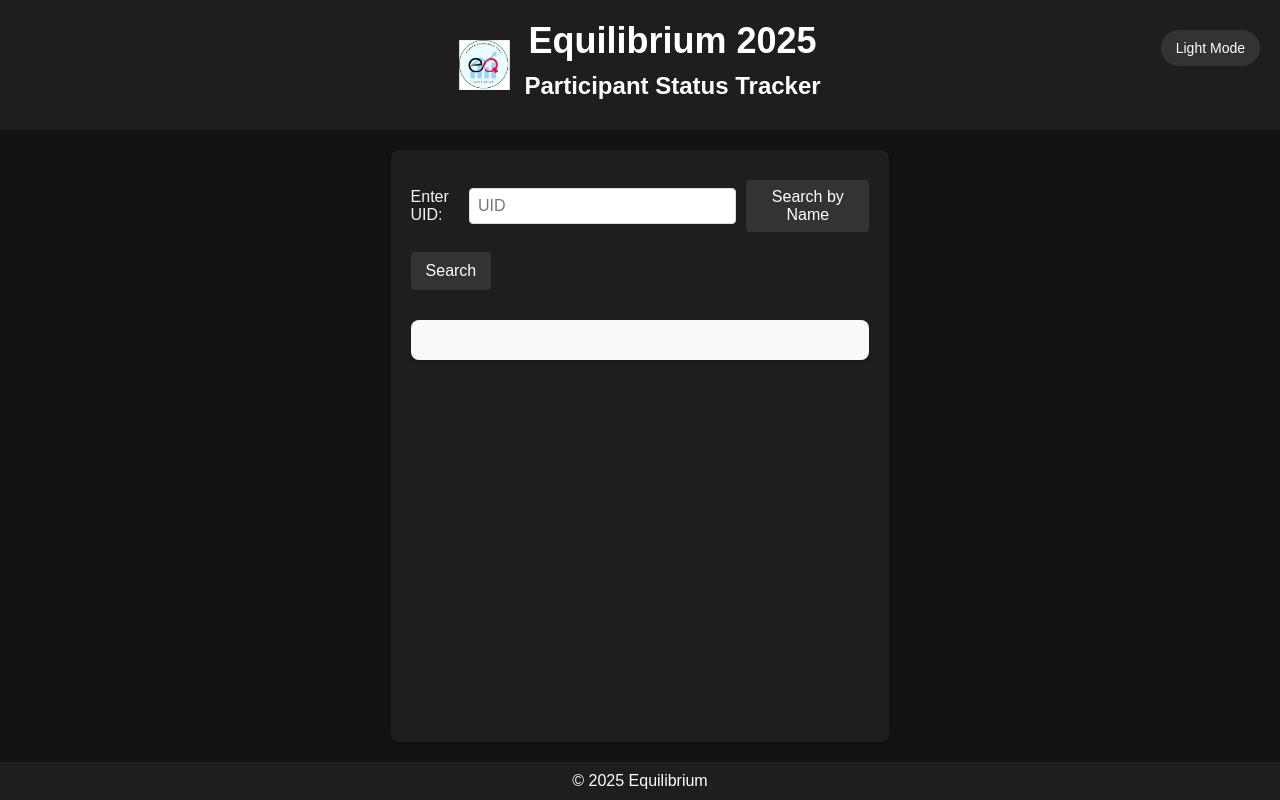
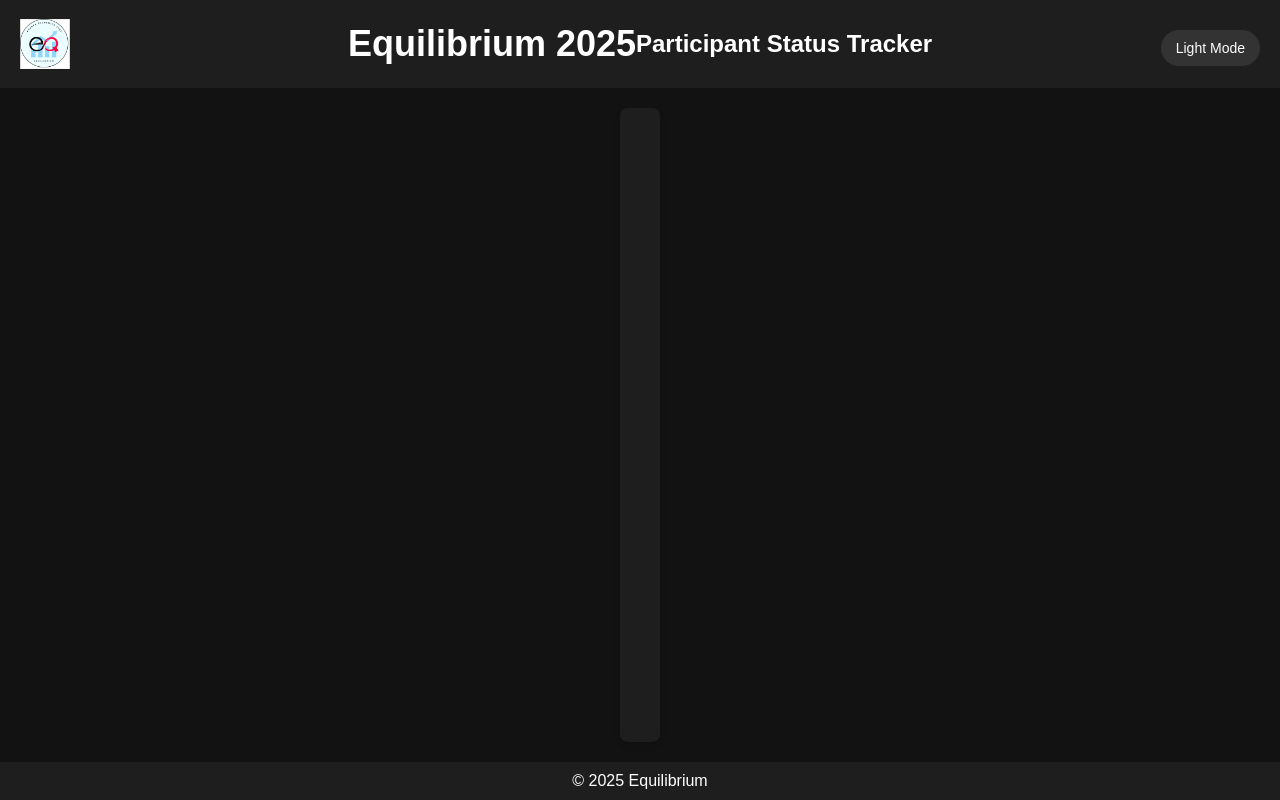
Before and after one commit to Shreenandbhattad/participant-tracker, a plain HTML site: page index.html in a window 1280 px wide. Both pictures are taken after a click on the button "Dark Mode". Drawn offline with Linux system fonts and the light colour scheme.

Commit message:
Update index.html

```diff
--- a/index.html
+++ b/index.html
@@ -5,7 +5,7 @@
   <meta name="viewport" content="width=device-width, initial-scale=1.0">
   <title>Equilibrium 2025 | Participant Status Tracker</title>
   <style>
-    /* Same CSS as before */
+    /* Same CSS with minor updates */
     body {
       font-family: 'Arial', sans-serif;
       background-color: #f4f4f9;
@@ -26,6 +26,12 @@
       align-items: center;
       justify-content: center;
     }
+    header img {
+      position: absolute;
+      left: 20px;
+      width: 50px;
+      height: 50px;
+    }
     header h1 {
       font-size: 36px;
       margin: 0;
@@ -33,10 +39,6 @@
     header h2 {
       font-size: 24px;
       margin: 10px 0;
-    }
-    header img {
-      height: 50px; /* Adjust logo size */
-      margin-right: 15px; /* Spacing between logo and title */
     }
     .dark-mode-btn {
       position: absolute;
@@ -68,7 +70,7 @@
     }
     input {
       padding: 8px;
-      width: calc(100% - 140px); /* Leave space for toggle button */
+      width: 100%;
       border: 1px solid #ddd;
       border-radius: 4px;
       background-color: white;
@@ -84,19 +86,6 @@
     }
     button:hover {
       background-color: #0056b3;
-    }
-    .toggle-btn {
-      margin-left: 10px;
-      padding: 8px 15px;
-      background-color: #333;
-      color: white;
-      border: none;
-      border-radius: 4px;
-      cursor: pointer;
-      float: right;
-    }
-    .toggle-btn:hover {
-      background-color: #555;
     }
     .details {
       margin-top: 20px;
@@ -157,117 +146,29 @@
 <body>
   <header>
     <img src="https://github.com/Shreenandbhattad/participant-tracker/blob/main/logo.png?raw=true" alt="Logo">
-    <div>
-      <h1>Equilibrium 2025</h1>
-      <h2>Participant Status Tracker</h2>
-    </div>
-    <button class="dark-mode-btn" onclick="toggleDarkMode()" id="darkModeButton">Dark Mode</button>
+    <h1>Equilibrium 2025</h1>
+    <h2>Participant Status Tracker</h2>
+    <button class="dark-mode-btn" onclick="toggleDarkMode()">Dark Mode</button>
   </header>
   <div class="container">
-    <div style="display: flex; align-items: center;">
-      <label id="searchLabel" for="searchBox" style="flex-grow: 1;">Enter UID:</label>
-      <input type="text" id="searchBox" placeholder="UID">
-      <button class="toggle-btn" onclick="toggleSearchMode()" id="toggleButton">Search by Name</button>
-    </div>
-    <div>
-      <button onclick="searchParticipant()">Search</button>
-    </div>
-    <div id="loading">
-      <img src="https://i.imgur.com/llF5iyg.gif" alt="Loading...">
-    </div>
-    <div class="details" id="details"></div>
+    <!-- The rest of your page content goes here -->
   </div>
   <footer>
     <p>&copy; 2025 Equilibrium</p>
   </footer>
   <script>
-    const apiUrl = "https://script.google.com/macros/s/AKfycbzBJkRerFKQtB08WpehQtU8juBXwi0YiwAcAaLmAuLbTFn4z758W8PjE-5E4zbev2g2Ow/exec"; // Replace with your actual Apps Script URL
-    let isUIDSearch = true; // State for search mode
-    let isDarkMode = false; // State for dark mode
-
-    function searchParticipant() {
-      const searchBox = document.getElementById("searchBox");
-      const searchValue = searchBox.value;
-      if (!searchValue) {
-        alert(`Please enter a ${isUIDSearch ? 'UID' : 'Name'}.`);
-        return;
-      }
-
-      // Show spinner
-      document.getElementById("loading").style.display = "block";
-
-      const searchParam = isUIDSearch ? `uid=${searchValue}` : `name=${searchValue}`;
-
-      fetch(`${apiUrl}?action=search&${searchParam}`)
-        .then(response => response.json())
-        .then(data => {
-          document.getElementById("loading").style.display = "none"; // Hide spinner
-
-          if (data.error) {
-            document.getElementById("details").innerHTML = `<p>${data.error}</p>`;
-          } else {
-            document.getElementById("details").innerHTML = `
-              <p><strong>UID:</strong> ${data.uid}</p>
-              <p><strong>Team ID:</strong> ${data.teamID}</p>
-              <p><strong>Team Name:</strong> ${data.teamName}</p>
-              <p><strong>Name:</strong> ${data.name}</p>
-              <p><strong>Email:</strong> ${data.email}</p>
-              <p><strong>Mobile:</strong> ${data.mobile}</p>
-              <p><strong>Gender:</strong> ${data.gender}</p>
-              <p><strong>Organisation:</strong> ${data.organisation}</p>
-              <p><strong>College ID:</strong> <a href="${data.collegeID}" target="_blank">View Image</a></p>
-              <p><strong>Status:</strong> ${data.status}</p>
-              <button onclick="updateStatus('${data.uid}', 'In')">Mark In</button>
-              <button onclick="updateStatus('${data.uid}', 'Out')">Mark Out</button>
-            `;
-          }
-        })
-        .catch(() => {
-          document.getElementById("loading").style.display = "none";
-          document.getElementById("details").innerHTML = `<p>Network error. Please check your connection and try again.</p>`;
-        });
-    }
-
-    function toggleSearchMode() {
-      const searchLabel = document.getElementById("searchLabel");
-      const searchBox = document.getElementById("searchBox");
-      const toggleButton = document.getElementById("toggleButton");
-
-      if (isUIDSearch) {
-        searchLabel.textContent = "Enter Name:";
-        searchBox.placeholder = "Name";
-        toggleButton.textContent = "Search by UID";
-      } else {
-        searchLabel.textContent = "Enter UID:";
-        searchBox.placeholder = "UID";
-        toggleButton.textContent = "Search by Name";
-      }
-      isUIDSearch = !isUIDSearch;
-    }
+    const darkModeButton = document.querySelector('.dark-mode-btn');
 
     function toggleDarkMode() {
       const body = document.body;
-      const darkModeButton = document.getElementById("darkModeButton");
+      body.classList.toggle("dark-mode");
 
-      body.classList.toggle("dark-mode");
-      isDarkMode = !isDarkMode;
-
-      darkModeButton.textContent = isDarkMode ? "Light Mode" : "Dark Mode";
-    }
-
-    function updateStatus(uid, status) {
-      document.getElementById("loading").style.display = "block"; // Show spinner
-      fetch(`${apiUrl}?action=update&uid=${uid}&status=${status}`)
-        .then(response => response.json())
-        .then(data => {
-          document.getElementById("loading").style.display = "none"; // Hide spinner
-          if (data.success) {
-            alert("Status updated successfully!");
-            searchParticipant(); // Refresh the details
-          } else {
-            alert(data.error || "Failed to update status.");
-          }
-        });
+      // Update button text based on the current mode
+      if (body.classList.contains("dark-mode")) {
+        darkModeButton.textContent = "Light Mode";
+      } else {
+        darkModeButton.textContent = "Dark Mode";
+      }
     }
   </script>
 </body>
```
